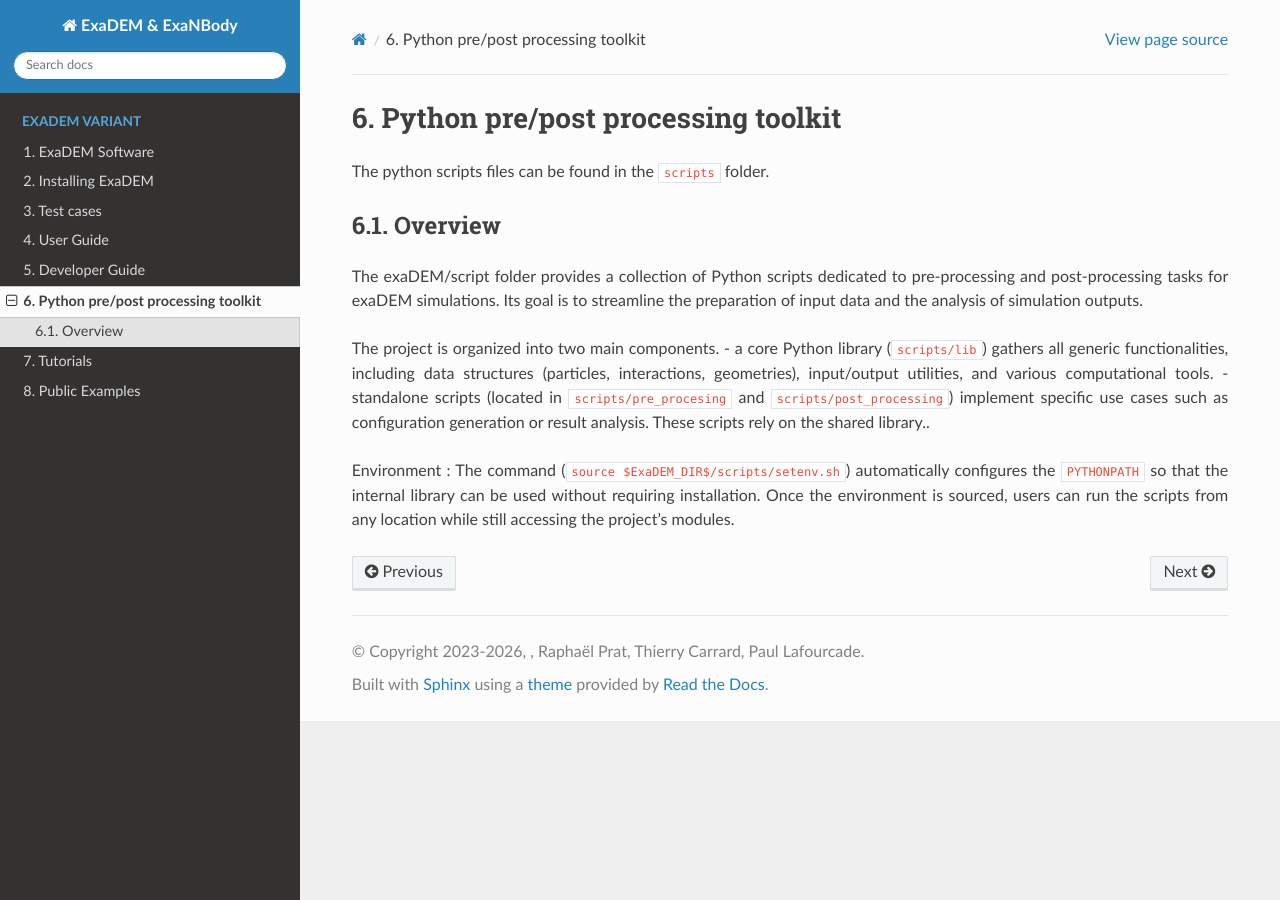
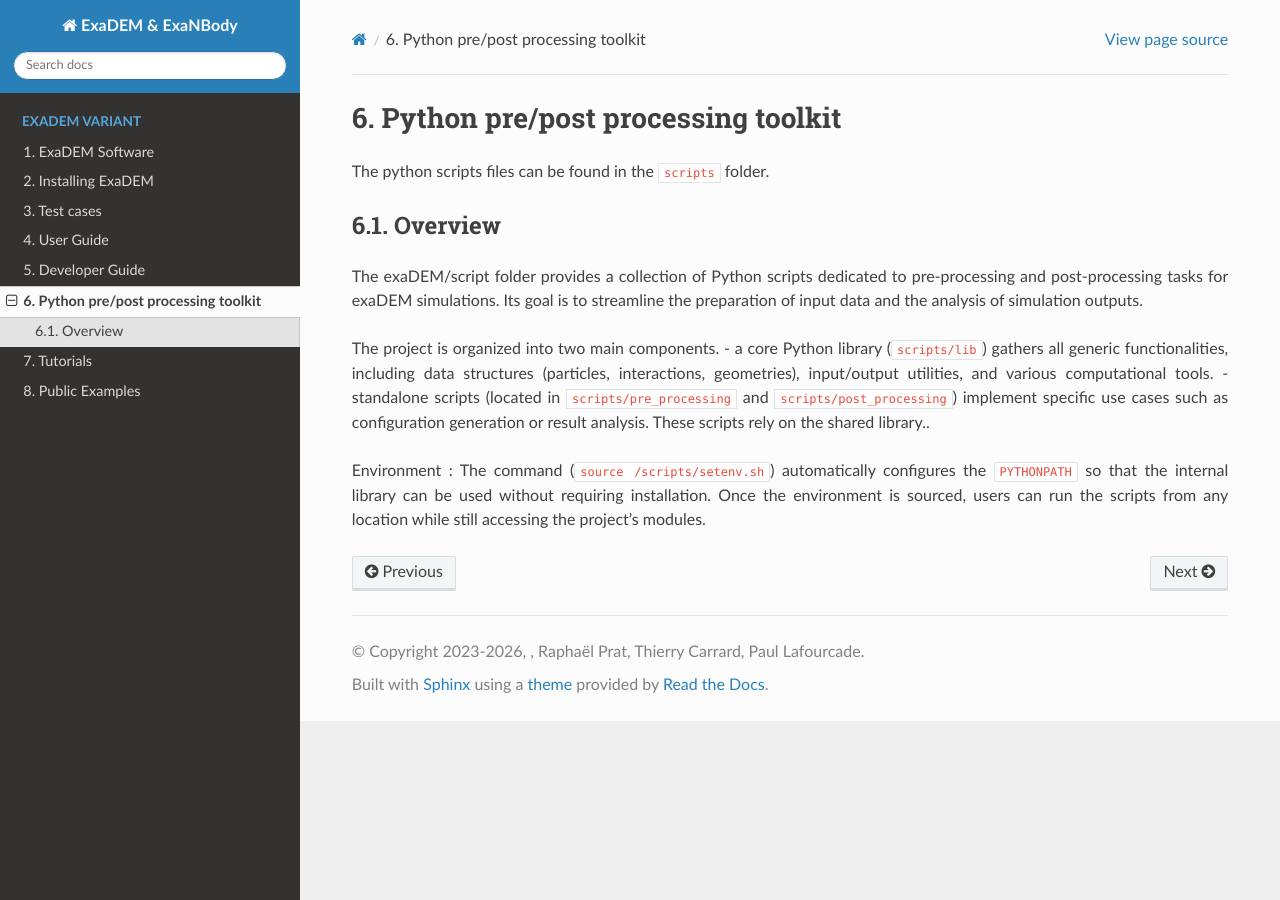
Before and after one commit to Collab4exaNBody/doc_exaDEM, a Sphinx documentation site: the page built from docs/source/project_exaDEM/Python_pre_post_processing_tk.rst, in a window 1280 px wide. Built offline with Sphinx 7.4.7 and the Read the Docs theme 3.1.0, drawn with Linux system fonts in a browser that asks for light colours.

Commit message:
Fix typos and update script paths in documentation

```diff
--- a/docs/source/project_exaDEM/Python_pre_post_processing_tk.rst
+++ b/docs/source/project_exaDEM/Python_pre_post_processing_tk.rst
@@ -10,8 +10,8 @@ Its goal is to streamline the preparation of input data and the analysis of simu
 
 The project is organized into two main components.
 - a core Python library (``scripts/lib``) gathers all generic functionalities, including data structures (particles, interactions, geometries), input/output utilities, and various computational tools.
-- standalone scripts (located in ``scripts/pre_procesing`` and ``scripts/post_processing``) implement specific use cases such as configuration generation or result analysis. These scripts rely on the shared library..
+- standalone scripts (located in ``scripts/pre_processing`` and ``scripts/post_processing``) implement specific use cases such as configuration generation or result analysis. These scripts rely on the shared library..
 
 Environment :
-The command (``source $ExaDEM_DIR$/scripts/setenv.sh``) automatically configures the ``PYTHONPATH`` so that the internal library can be used without requiring installation.
+The command (``source /scripts/setenv.sh``) automatically configures the ``PYTHONPATH`` so that the internal library can be used without requiring installation.
 Once the environment is sourced, users can run the scripts from any location while still accessing the project’s modules.
```
